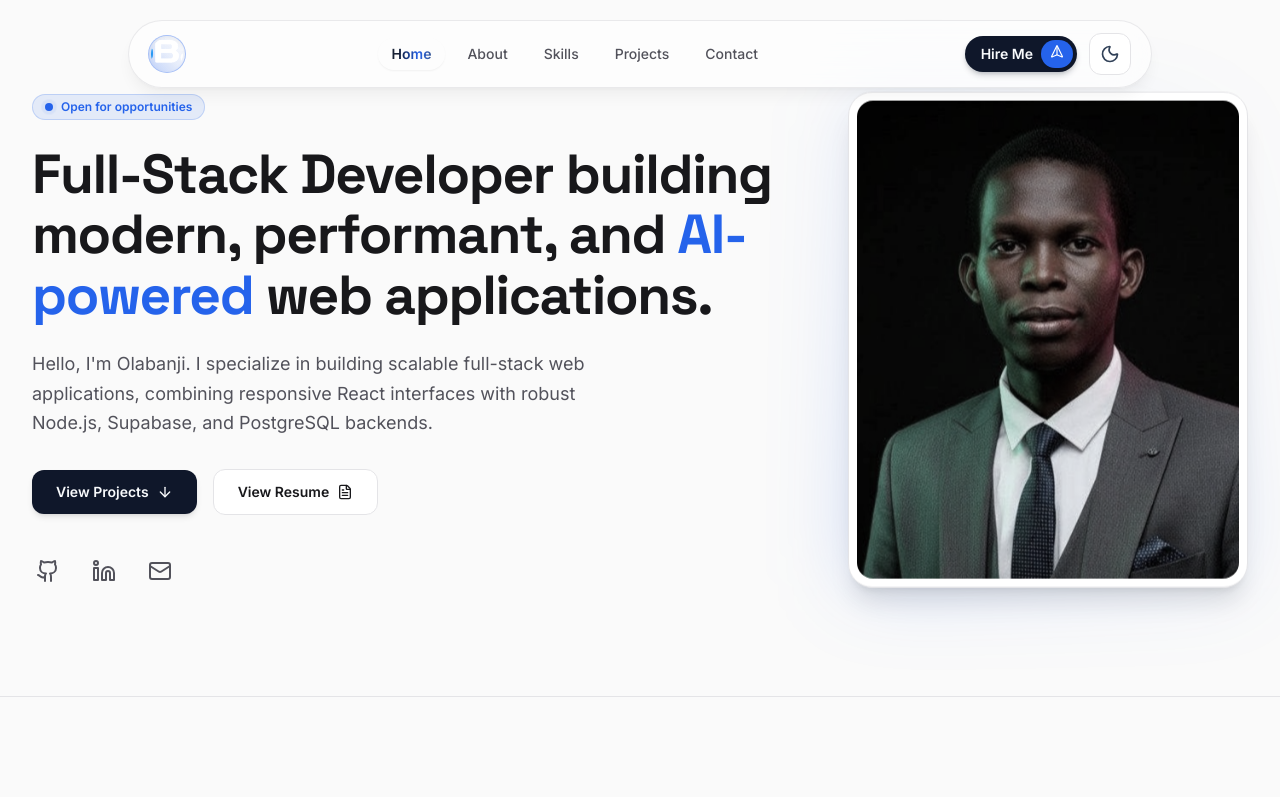
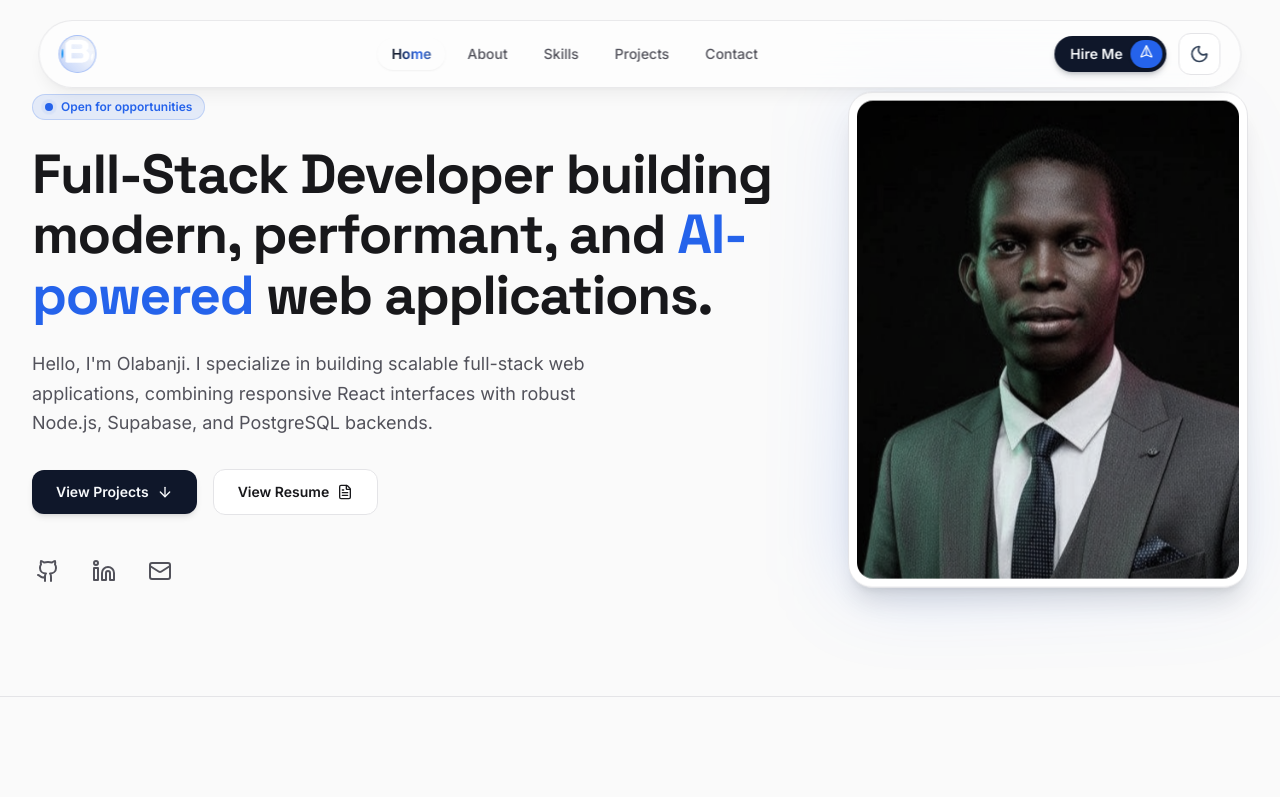
Before and after one commit to idobanj/Olabanji-Idowu, a React (Vite) app: page / in a window 1280 px wide. Shown: the top 797 px of the page. Built offline with nearby package versions, Linux system fonts and the light colour scheme.

Commit message:
widen navbar to align with page content

```diff
--- a/src/components/layout/Navbar.jsx
+++ b/src/components/layout/Navbar.jsx
@@ -84,7 +84,7 @@ export function Navbar({theme, toggleTheme}) {
             )}
 
             {/* Floating Pill Navbar */}
-            <header className='fixed top-3 sm:top-5 left-1/2 -translate-x-1/2 z-50 w-[94%] max-w-5xl transition-all duration-300'>
+            <header className='fixed top-3 sm:top-5 left-1/2 -translate-x-1/2 z-50 w-[94%] max-w-7xl transition-all duration-300'>
                 <nav className='relative flex items-center justify-between px-3 sm:px-5 py-2.5 sm:py-3 rounded-full border border-border/80 bg-card/60 dark:bg-card/75 backdrop-blur-xl shadow-lg shadow-black/5 dark:shadow-black/40'>
                     {/* Logo & Brand */}
                     <Link
```
